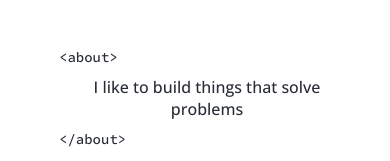
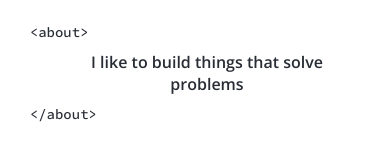
Before and after one commit to christiannnc/my-site, a React (Create React App) app: page / in a window 390 px wide. Shown: the part 1778-1939 px from the top of the page. Built offline with nearby package versions, Linux system fonts and the light colour scheme.

Commit message:
fixed responsive issues on mobile

```diff
--- a/src/css/about.css
+++ b/src/css/about.css
@@ -36,7 +36,7 @@
     flex-direction: column;
     justify-content: center;
     align-items: center;
-    max-width: 80%;
+    max-width: 95%;
 }
 
 .education-label {
@@ -111,7 +111,7 @@
 }
 
 .about-description {
-    font-weight: 500;
+    font-weight: 600;
     font-size: 28px;
     margin-top: 10px;
     margin-bottom: 10px;
@@ -185,7 +185,7 @@
     .interest-list {
         grid-template-columns: 60%;
         row-gap: 10px;
-        width: 80%;
+        width: 95%;
     }
 
     .headshot-img {
@@ -193,3 +193,15 @@
         height: 250px;
     }
 }
+
+@media (max-width: 400px) {
+    .about-description-container {
+        margin: 20px;
+        margin-top: 50px;
+    }
+
+    .headshot-img {
+        width: 225px;
+        height: 225px;
+    }
+}
--- a/src/css/contact.css
+++ b/src/css/contact.css
@@ -56,5 +56,6 @@
 
     .form-container {
         padding: 16px;
+        width: 75%;
     }
 }
--- a/src/css/technicalSkills.css
+++ b/src/css/technicalSkills.css
@@ -96,6 +96,9 @@
     }
 
     .skills-selector-container {
-        width: 80%;
+        width: 95%;
     }
 }
+
+@media (max-width: 400px) {
+}
```
